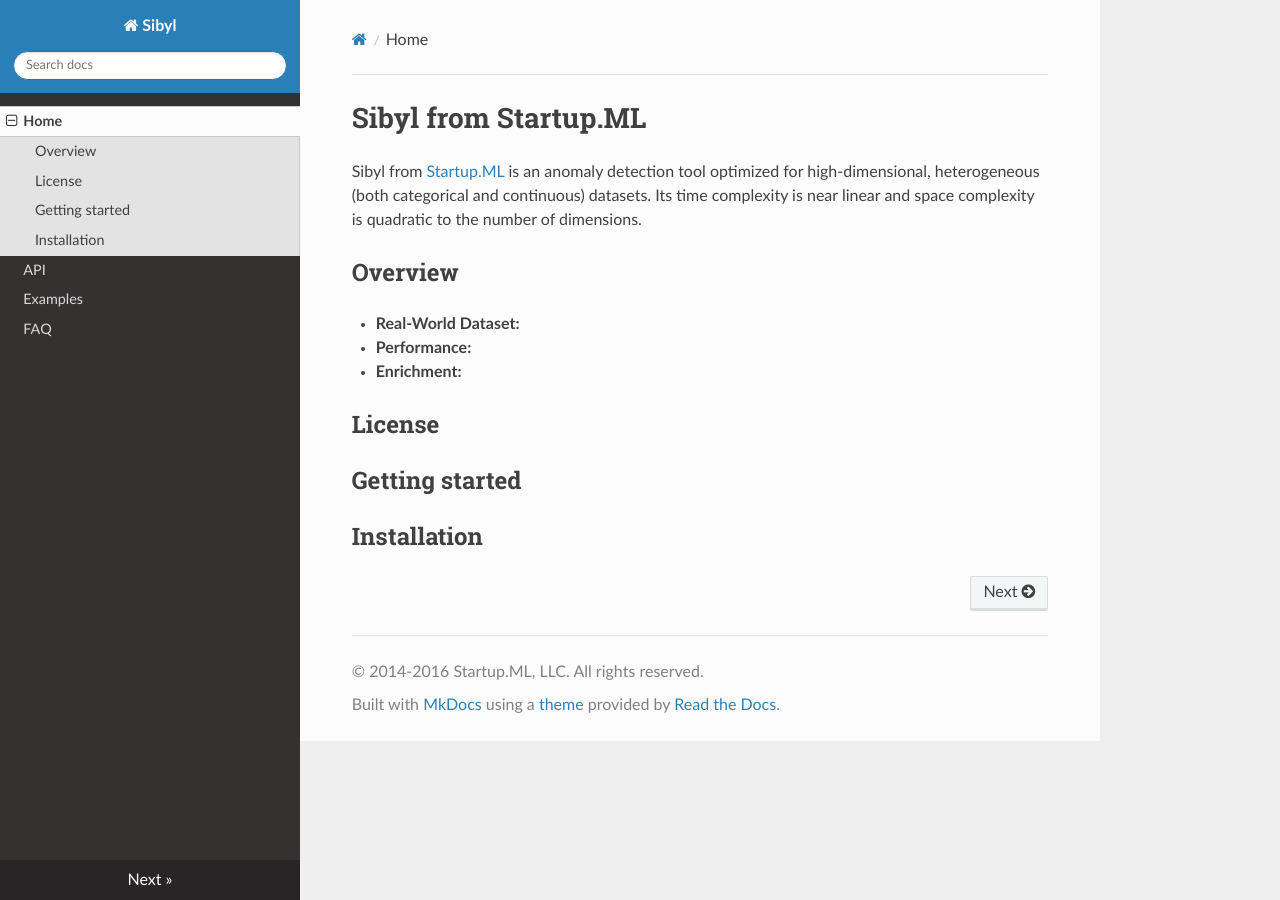
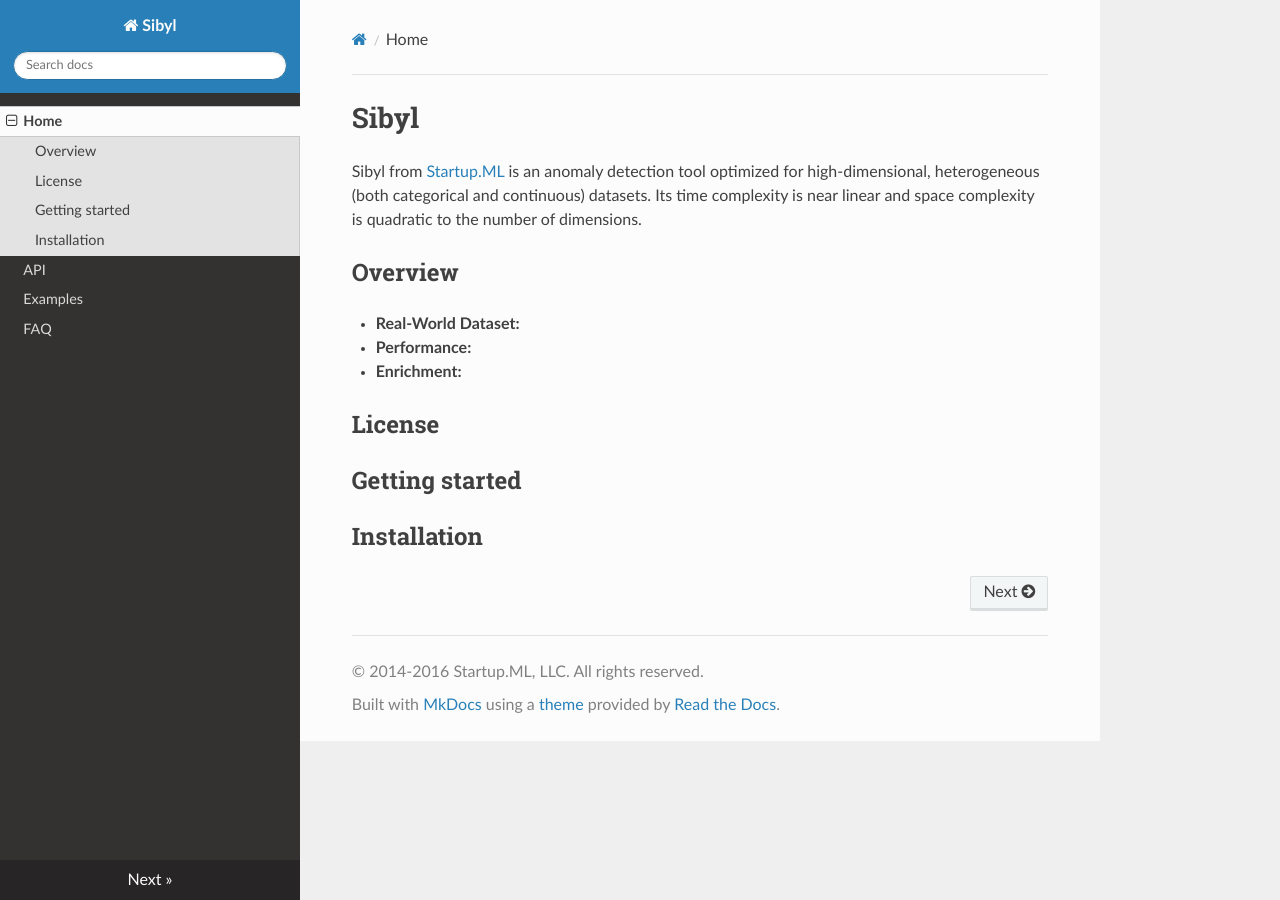
Before and after one commit to fellowship/pyrite2, an MkDocs documentation site: the page built from docs/sources/index.md, in a window 1280 px wide. Built offline with MkDocs 1.6.1, drawn with Linux system fonts in a browser that asks for light colours; nearby versions of some CDN libraries; old or Windows-style settings are respelled for this version of MkDocs.

Commit message:
doc changes

```diff
--- a/docs/sources/index.md
+++ b/docs/sources/index.md
@@ -1,4 +1,4 @@
-#Sibyl from Startup.ML
+#Sibyl
 
 Sibyl from [Startup.ML](http://startup.ml) is an anomaly detection tool optimized for high-dimensional, heterogeneous (both categorical and continuous) datasets.   Its time complexity is near linear and space complexity is quadratic to the number of dimensions.
 
```
